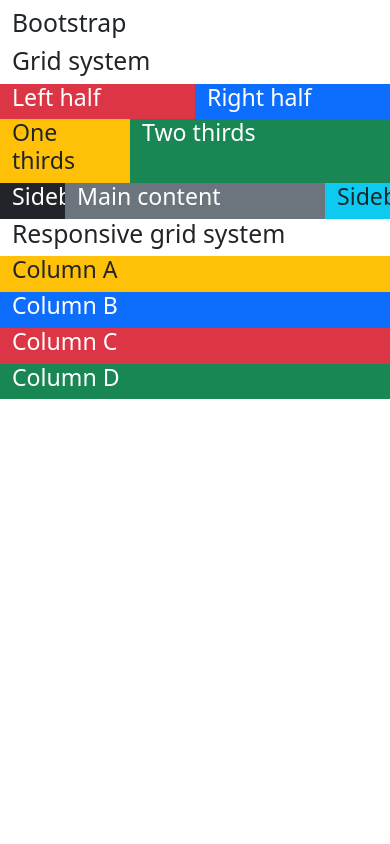
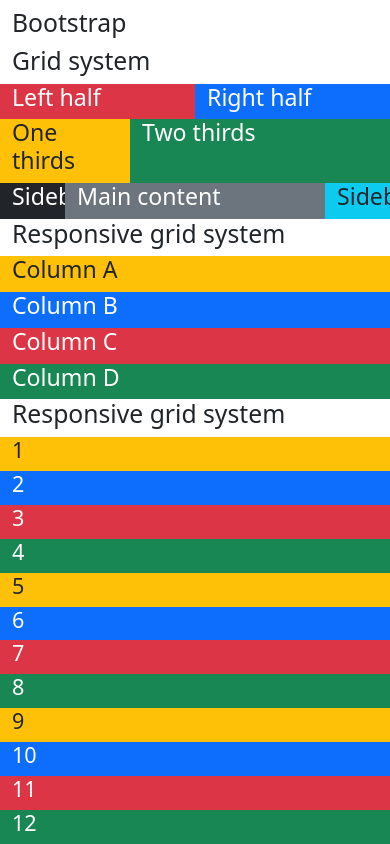
Before and after one commit to VivianDongChen/kanbas-react-web-app-cs5610-fa24, a React (Create React App) app: page /#/labs/Lab2 in a window 390 px wide. Shown: the part 4622-5466 px from the top of the page. Before the commit the page ends 5021 px from the top, so only its background shows below. Built offline with nearby package versions, Linux system fonts and the light colour scheme.

Commit message:
3.3.4 responsive grids

```diff
--- a/src/Labs/Lab2/BootstrapGrids.tsx
+++ b/src/Labs/Lab2/BootstrapGrids.tsx
@@ -62,6 +62,83 @@ bg-success text-white"
           </div>
         </div>
       </div>
+      <div id="wd-bs-responsive-dramatic">
+        <h2>Responsive grid system</h2>
+        <div className="row">
+          <div
+            className="col-12 col-sm-6 col-md-4 col-lg-3 col-xl-2 col-xxl-1
+bg-warning"
+          >
+            <h4>1</h4>
+          </div>
+          <div
+            className="col-12 col-sm-6 col-md-4 col-lg-3 col-xl-2 col-xxl-1
+bg-primary text-white"
+          >
+            <h4>2</h4>
+          </div>
+          <div
+            className="col-12 col-sm-6 col-md-4 col-lg-3 col-xl-2 col-xxl-1
+bg-danger text-white"
+          >
+            <h4>3</h4>
+          </div>
+          <div
+            className="col-12 col-sm-6 col-md-4 col-lg-3 col-xl-2 col-xxl-1
+bg-success text-white"
+          >
+            <h4>4</h4>
+          </div>
+          <div
+            className="col-12 col-sm-6 col-md-4 col-lg-3 col-xl-2 col-xxl-1
+bg-warning"
+          >
+            <h4>5</h4>
+          </div>
+          <div
+            className="col-12 col-sm-6 col-md-4 col-lg-3 col-xl-2 col-xxl-1
+bg-primary text-white"
+          >
+            <h4>6</h4>
+          </div>
+          <div
+            className="col-12 col-sm-6 col-md-4 col-lg-3 col-xl-2 col-xxl-1
+bg-danger text-white"
+          >
+            <h4>7</h4>
+          </div>
+          <div
+            className="col-12 col-sm-6 col-md-4 col-lg-3 col-xl-2 col-xxl-1
+bg-success text-white"
+          >
+            <h4>8</h4>
+          </div>
+          <div
+            className="col-12 col-sm-6 col-md-4 col-lg-3 col-xl-2 col-xxl-1
+bg-warning"
+          >
+            <h4>9</h4>
+          </div>
+          <div
+            className="col-12 col-sm-6 col-md-4 col-lg-3 col-xl-2 col-xxl-1
+bg-primary text-white"
+          >
+            <h4>10</h4>
+          </div>
+          <div
+            className="col-12 col-sm-6 col-md-4 col-lg-3 col-xl-2 col-xxl-1
+bg-danger text-white"
+          >
+            <h4>11</h4>
+          </div>
+          <div
+            className="col-12 col-sm-6 col-md-4 col-lg-3 col-xl-2 col-xxl-1
+bg-success text-white"
+          >
+            <h4>12</h4>
+          </div>
+        </div>
+      </div>
     </>
   );
 }
```
